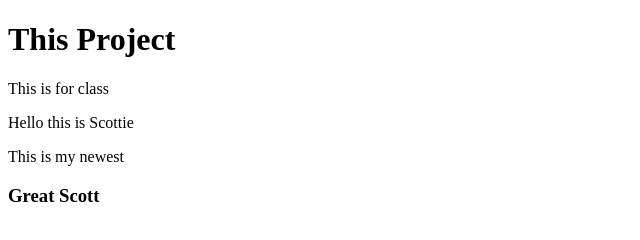
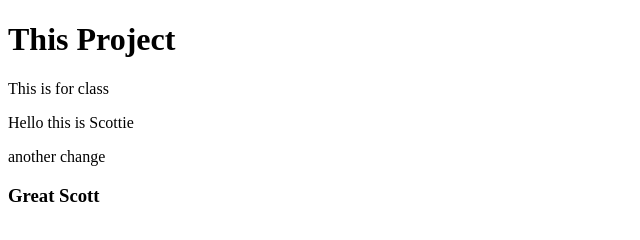
Before and after one commit to Scottie113/2024spUnixClass, a plain HTML site: page index.html in a window 1280 px wide. Shown: the full height of the page, 0-640 px from the left. Drawn offline with Linux system fonts and the light colour scheme.

Commit message:
newest change

```diff
--- a/index.html
+++ b/index.html
@@ -9,7 +9,7 @@
     <h1>This Project</h1>
     <p>This is for class</p>
     <p>Hello this is Scottie</p>
-    <p>This is my newest</p>
+    <p>another change</p>
     <h3>Great Scott</h3>
 
 
```
